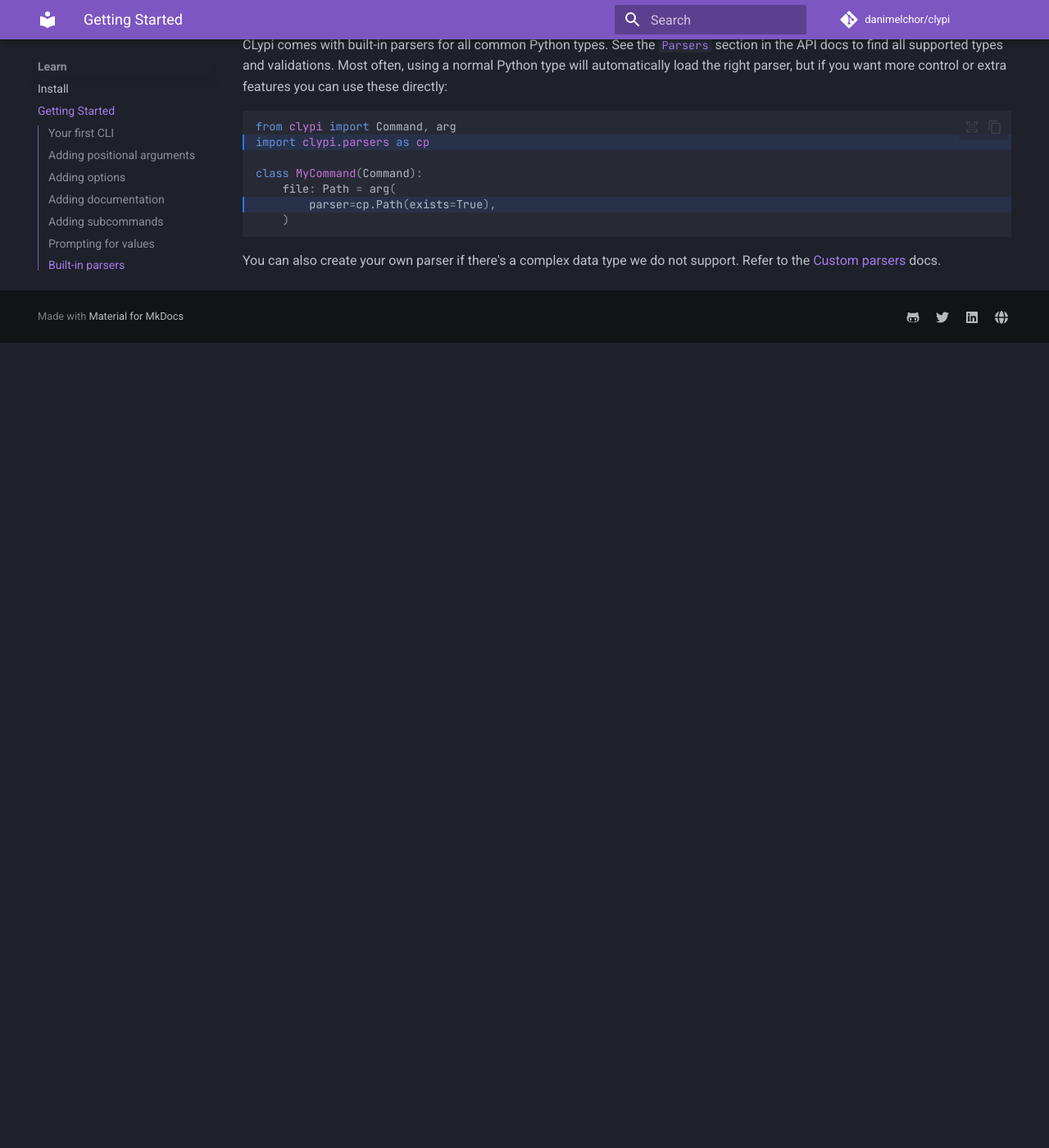
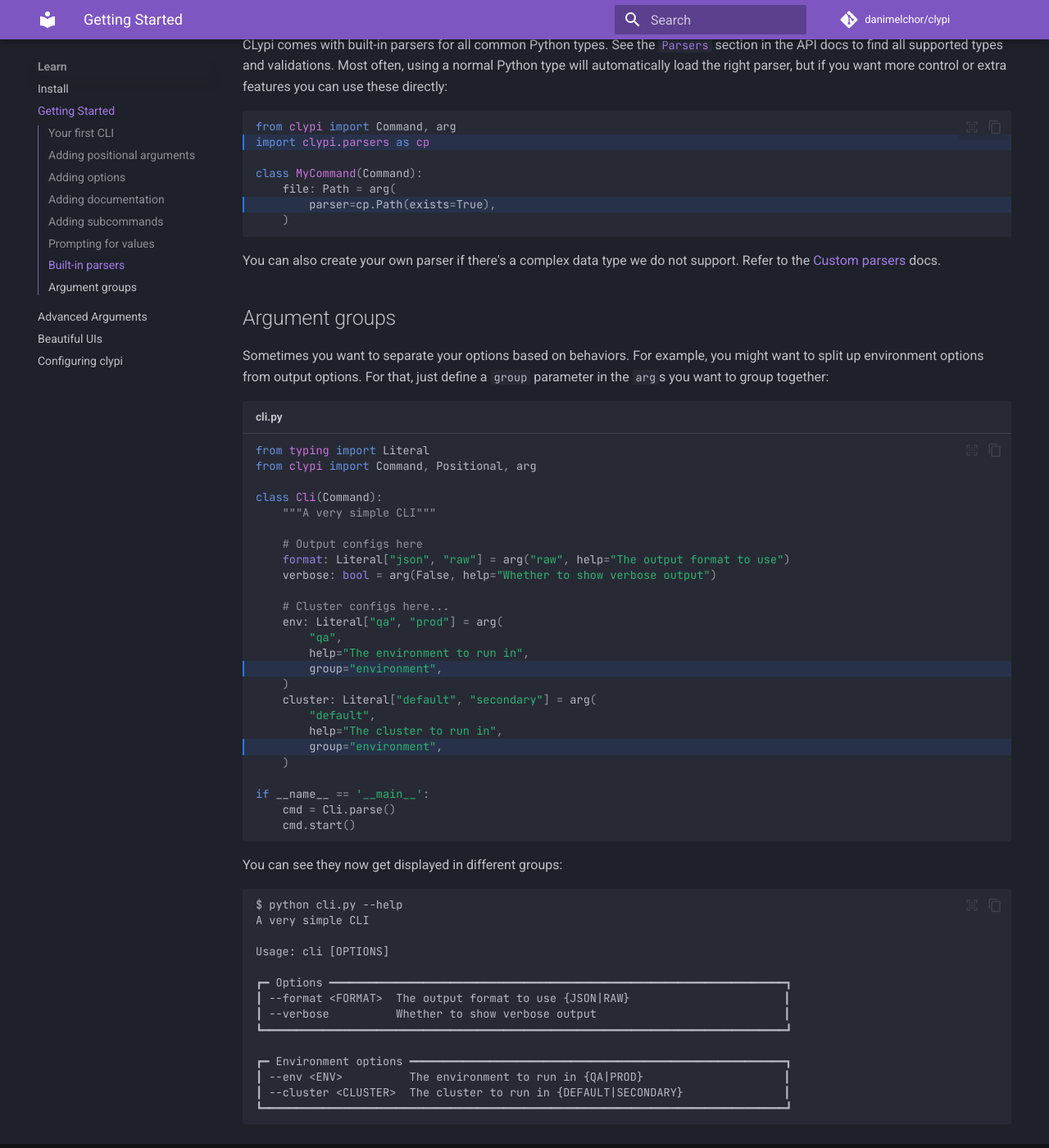
Before and after one commit to danimelchor/clypi, an MkDocs documentation site: the page built from docs/learn/getting_started.md, in a window 1280 px wide and 1400 px high, scrolled down 5146 px. Shown: the whole window at 82% size. Built offline with MkDocs 1.6.1 and Material for MkDocs 9.7.7, drawn with Linux system fonts in a browser that asks for light colours; comment, search, counter and statistics services are not loaded; before the commit the page ends 5564 px from its top, so only the background shows below that.

````diff
--- a/docs/learn/getting_started.md
+++ b/docs/learn/getting_started.md
@@ -272,3 +272,57 @@ class MyCommand(Command):
 ```
 
 You can also create your own parser if there's a complex data type we do not support. Refer to the [Custom parsers](./advanced_arguments.md/#custom-parsers) docs.
+
+
+## Argument groups
+
+Sometimes you want to separate your options based on behaviors. For example, you might want to split up environment options from output options. For that, just define a `group` parameter in the `arg`s you want to group together:
+
+<!-- mdtest-stdin Daniel -->
+```python title="cli.py" hl_lines="15 20"
+from typing import Literal
+from clypi import Command, Positional, arg
+
+class Cli(Command):
+    """A very simple CLI"""
+
+    # Output configs here
+    format: Literal["json", "raw"] = arg("raw", help="The output format to use")
+    verbose: bool = arg(False, help="Whether to show verbose output")
+
+    # Cluster configs here...
+    env: Literal["qa", "prod"] = arg(
+        "qa",
+        help="The environment to run in",
+        group="environment",
+    )
+    cluster: Literal["default", "secondary"] = arg(
+        "default",
+        help="The cluster to run in",
+        group="environment",
+    )
+
+if __name__ == '__main__':
+    cmd = Cli.parse()
+    cmd.start()
+```
+
+You can see they now get displayed in different groups:
+
+<!-- termynal -->
+```
+$ python cli.py --help
+A very simple CLI
+
+Usage: cli [OPTIONS]
+
+┏━ Options ━━━━━━━━━━━━━━━━━━━━━━━━━━━━━━━━━━━━━━━━━━━━━━━━━━━━━━━━━━━━━━━━━━━━┓
+┃ --format <FORMAT>  The output format to use {JSON|RAW}                       ┃
+┃ --verbose          Whether to show verbose output                            ┃
+┗━━━━━━━━━━━━━━━━━━━━━━━━━━━━━━━━━━━━━━━━━━━━━━━━━━━━━━━━━━━━━━━━━━━━━━━━━━━━━━┛
+
+┏━ Environment options ━━━━━━━━━━━━━━━━━━━━━━━━━━━━━━━━━━━━━━━━━━━━━━━━━━━━━━━━┓
+┃ --env <ENV>          The environment to run in {QA|PROD}                     ┃
+┃ --cluster <CLUSTER>  The cluster to run in {DEFAULT|SECONDARY}               ┃
+┗━━━━━━━━━━━━━━━━━━━━━━━━━━━━━━━━━━━━━━━━━━━━━━━━━━━━━━━━━━━━━━━━━━━━━━━━━━━━━━┛
+```
--- a/pyproject.toml
+++ b/pyproject.toml
@@ -6,7 +6,7 @@ build-backend = "hatchling.build"
 name = "clypi"
 description = "Your all-in-one for beautiful, lightweight, prod-ready CLIs"
 readme = "README.md"
-version = "1.2.8"
+version = "1.2.9"
 license = "MIT"
 license-files = ["LICEN[CS]E*"]
 requires-python = ">=3.11"
````
Also changed, not shown: README.md (+20 -11 lines), cli.py (deleted, +0 -23 lines), docs/api/cli.md (+1 -1 lines), 1 other file.
